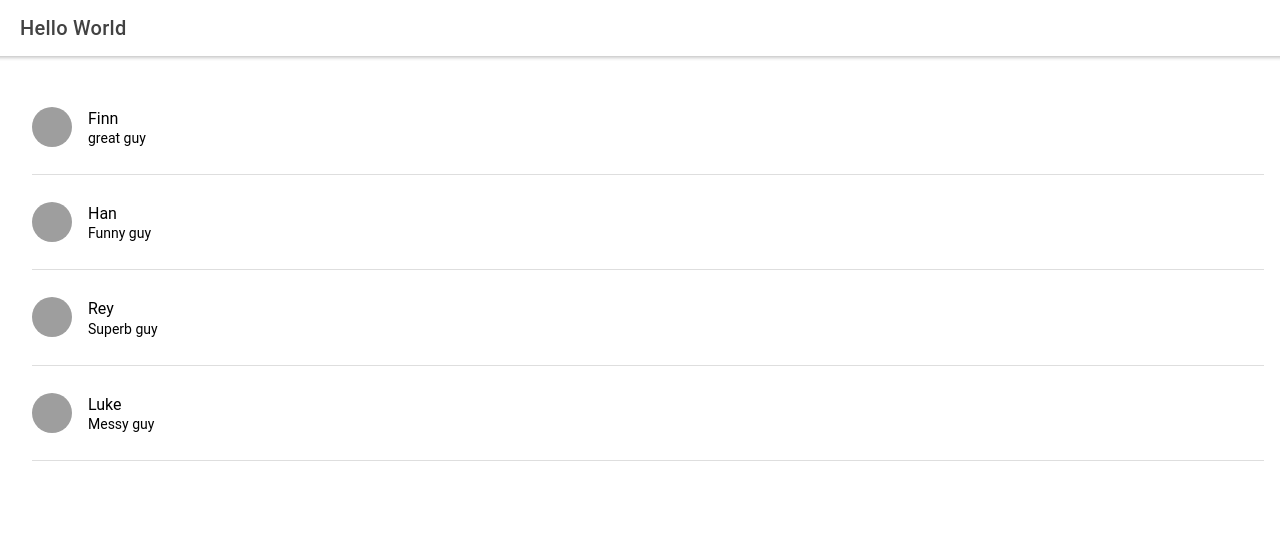
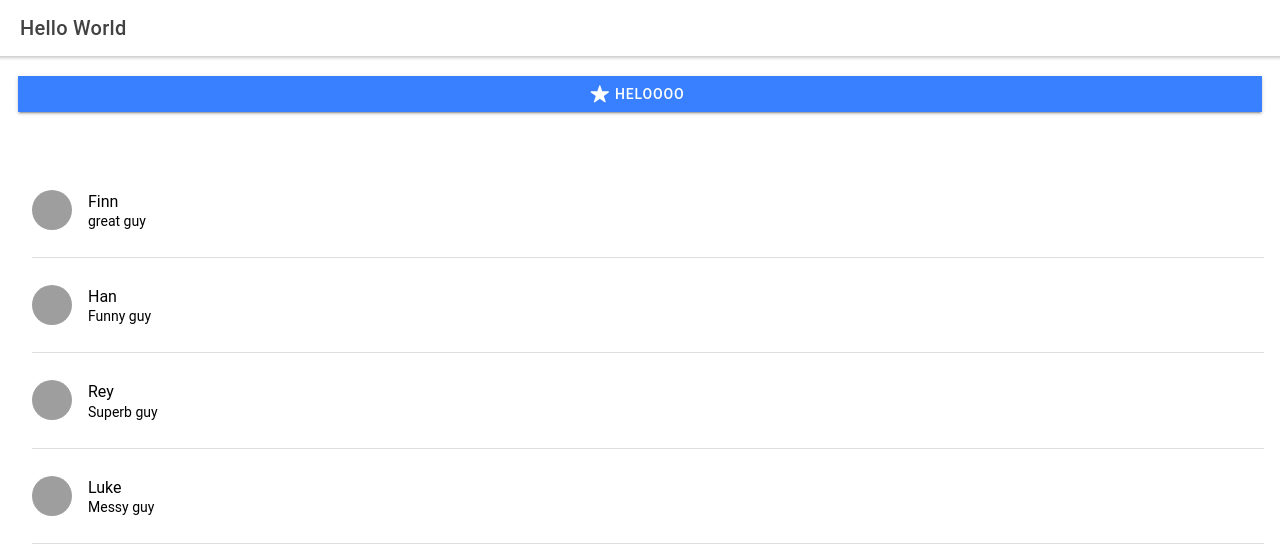
Before and after one commit to siuming0610/react-ionic-firebase, a React (Create React App) app: page / in a window 1280 px wide. Shown: the top 554 px of the page. Built offline with nearby package versions, Linux system fonts and the light colour scheme; grey boxes are pictures that could not be loaded.

Commit message:
react hook effect added, readme updated

```diff
--- a/src/pages/Home.tsx
+++ b/src/pages/Home.tsx
@@ -1,5 +1,13 @@
-import { IonContent, IonHeader, IonPage, IonList, IonTitle, IonToolbar, IonItem, IonAvatar, IonLabel, IonItemSliding, IonItemOptions, IonItemOption } from '@ionic/react';
-import React from 'react';
+import {
+  IonContent, IonHeader, IonPage, IonList,
+  IonTitle, IonToolbar, IonItem, IonAvatar,
+  IonLabel, IonItemSliding, IonItemOptions, IonItemOption,
+  IonButton, IonIcon, IonInput
+} from '@ionic/react';
+
+import { star } from 'ionicons/icons';
+
+import React, { useState, useEffect } from 'react';
 import './Home.css';
 
 const arr = [
@@ -22,6 +30,14 @@ const arr = [
 ]
 
 const Home: React.FC = () => {
+
+  const [input, setInput] = useState<string>('')
+
+  // Similar to componentDidMount and componentDidUpdate:
+  useEffect(() => {
+    console.log('input', input)
+  }, [input])
+
   return (
     <IonPage>
       <IonHeader>
@@ -30,6 +46,17 @@ const Home: React.FC = () => {
         </IonToolbar>
       </IonHeader>
       <IonContent className="ion-padding">
+        <IonButton expand="full" color="primary">
+          <IonIcon slot="start" icon={star}></IonIcon>
+          Heloooo
+        </IonButton>
+
+        <IonInput
+          value={input}
+          onIonChange={(e: any) => setInput(e.target.value)}>
+        </IonInput>
+
+
         <IonList>
           {arr.map(elem => (
             <IonItemSliding key={elem.name}>
--- a/src/theme/variables.css
+++ b/src/theme/variables.css
@@ -12,7 +12,7 @@ http://ionicframework.com/docs/theming/ */
   --ion-color-primary-tint: #4c8dff;
 
   /** secondary **/
-  --ion-color-secondary: #3dc2ff;
+  --ion-color-secondary: #bb28b4;
   --ion-color-secondary-rgb: 61, 194, 255;
   --ion-color-secondary-contrast: #ffffff;
   --ion-color-secondary-contrast-rgb: 255, 255, 255;
```
Also changed, not shown: img/app.png (added), 1 other file (tests, documents, lock files or other folders).
